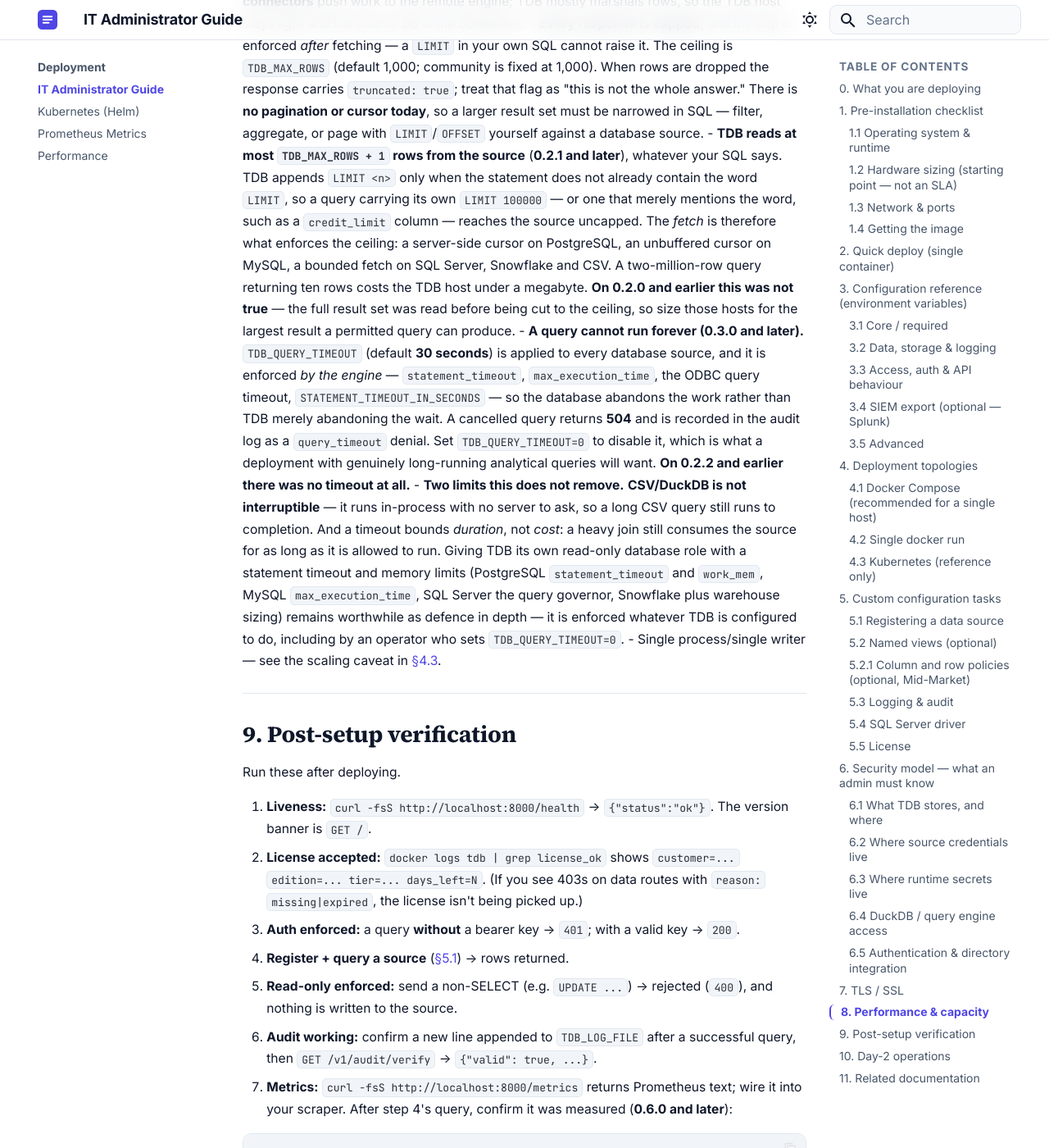
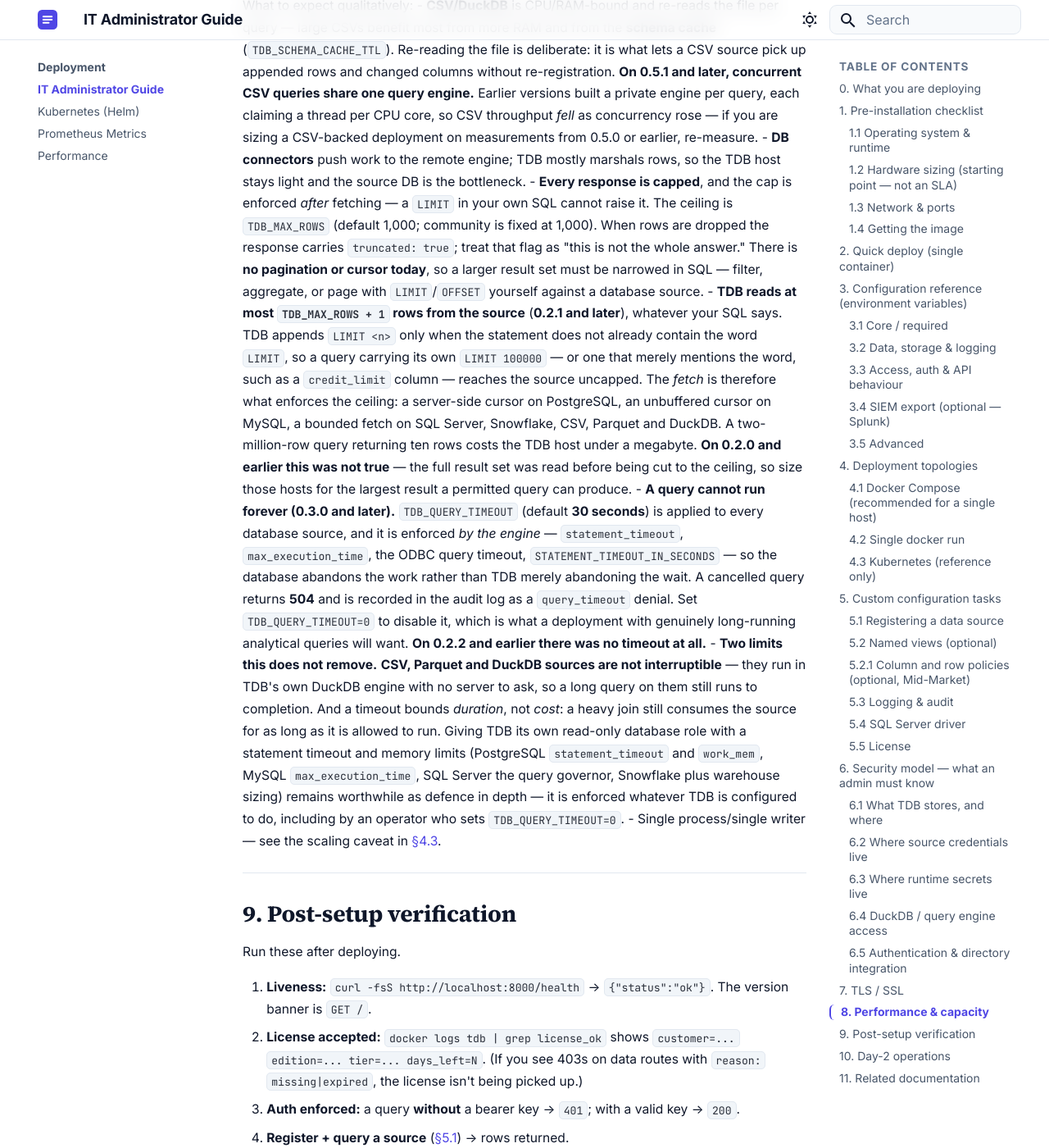
Before and after one commit to tdb-project/tdb-docs, an MkDocs documentation site: the page built from docs/deployment/it-admin-guide.md, in a window 1280 px wide and 1400 px high, scrolled down 18481 px. Shown: the whole window at 82% size. Built offline with MkDocs 1.6.1 and Material for MkDocs 9.7.7, drawn with Linux system fonts in a browser that asks for light colours; some of the changed text lies outside the part shown.

Commit message:
IT-admin guide: Parquet and DuckDB sources (the guide still listed CSV and four databases); DuckDB file handling in 6.4
Co-Authored-By: Claude Opus 5.5 <noreply@anthropic.com>

```diff
--- a/docs/deployment/it-admin-guide.md
+++ b/docs/deployment/it-admin-guide.md
@@ -20,7 +20,8 @@ FastAPI/uvicorn process that exposes:
 - operational endpoints: `/health`, `/metrics` (Prometheus), `/` (version banner).
 
 It is **read-only middleware** in front of *your* data sources (CSV files and, in
-enterprise, PostgreSQL / MySQL / SQL Server / Snowflake). It does not copy or
+enterprise, PostgreSQL / MySQL / SQL Server / Snowflake, Parquet files and DuckDB
+database files). It does not copy or
 warehouse your data — it proxies governed `SELECT`-only queries and writes an
 audit record for each one. Access is gated by a signed **license** (see the
 build/licensing playbook).
@@ -135,8 +136,8 @@ What each mount is for:
   startup, and a read-only mount makes the container exit at migration
   (`unable to open database file`).
 - `/app/logs` — the audit log (if you point `TDB_LOG_FILE` here). Persist it.
-- `/data` (read-only) — where you place CSV inputs. The image confines registered CSV
-  paths to this directory by default (`TDB_ALLOWED_DATA_DIR=/data`). Mounting it `:ro`
+- `/data` (read-only) — where you place CSV, Parquet and DuckDB files. The image confines
+  registered file paths to this directory by default (`TDB_ALLOWED_DATA_DIR=/data`). Mounting it `:ro`
   is correct and recommended — it's a *separate* path from `/app/data`.
 
 Confirm it came up:
@@ -171,7 +172,7 @@ inside the image. Defaults in parentheses.
 | Variable | Default | Purpose |
 |---|---|---|
 | `TDB_REGISTRY_DB` | `data/tdb_registry.db` | SQLite path for the source registry + API keys. |
-| `TDB_ALLOWED_DATA_DIR` | `/data` *(set in image)* | Confines registered **CSV** file paths to this dir (symlinks/`..` resolved). Empty = no restriction. DB connectors unaffected. |
+| `TDB_ALLOWED_DATA_DIR` | `/data` *(set in image)* | Confines registered **CSV, Parquet and DuckDB** file paths to this dir (symlinks/`..` resolved). Empty = no restriction. DB connectors unaffected. |
 | `TDB_LOG_FILE` | `tdb_audit.jsonl` | Audit log path (NDJSON). Point at a persisted volume, e.g. `/app/logs/...`. |
 | `TDB_LOG_LEVEL` | `INFO` | `DEBUG`/`INFO`/`WARNING`/`ERROR`. |
 | `TDB_VIEWS_DIR` | *(unset)* | Directory of YAML named-view definitions. Unset = views disabled. |
@@ -526,8 +527,14 @@ grants nothing beyond what was issued.
 
 ### 6.4 DuckDB / query engine access
 
-- CSV sources are queried **in-process by DuckDB**; there is no DuckDB server and no
-  persisted DuckDB database file. DuckDB reads the CSV file directly per query.
+- CSV and Parquet sources are queried **in-process by DuckDB**; there is no DuckDB
+  server, and TDB keeps no DuckDB database of its own. DuckDB reads the file directly per
+  query.
+- A **DuckDB source** (enterprise, from 0.23.0) is a DuckDB database file *you* provide.
+  TDB opens it read-only, in an engine of its own that can open no other file, and only
+  while a query runs, so the process that maintains the file can write between queries.
+  While that process holds the file, queries return `503` (`source_busy` in the audit
+  log). A `:ro` mount works, including after a writer crash that left a `.wal` file.
 - CSV file access is **confined to `TDB_ALLOWED_DATA_DIR`** (default `/data`); symlinks
   and `..` are resolved and paths outside are rejected. Keep that mount read-only.
   From 0.11.0 this also bounds the **SQL**: DuckDB refuses any file outside that
@@ -637,8 +644,8 @@ What to expect qualitatively:
   already contain the word `LIMIT`, so a query carrying its own `LIMIT 100000` — or one
   that merely mentions the word, such as a `credit_limit` column — reaches the source
   uncapped. The *fetch* is therefore what enforces the ceiling: a server-side cursor on
-  PostgreSQL, an unbuffered cursor on MySQL, a bounded fetch on SQL Server, Snowflake
-  and CSV. A two-million-row query returning ten rows costs the TDB host under a
+  PostgreSQL, an unbuffered cursor on MySQL, a bounded fetch on SQL Server, Snowflake,
+  CSV, Parquet and DuckDB. A two-million-row query returning ten rows costs the TDB host under a
   megabyte. **On 0.2.0 and earlier this was not true** — the full result set was read
   before being cut to the ceiling, so size those hosts for the largest result a
   permitted query can produce.
@@ -650,8 +657,9 @@ What to expect qualitatively:
   audit log as a `query_timeout` denial. Set `TDB_QUERY_TIMEOUT=0` to disable it, which
   is what a deployment with genuinely long-running analytical queries will want. **On
   0.2.2 and earlier there was no timeout at all.**
-- **Two limits this does not remove.** **CSV/DuckDB is not interruptible** — it runs
-  in-process with no server to ask, so a long CSV query still runs to completion. And a
+- **Two limits this does not remove.** **CSV, Parquet and DuckDB sources are not
+  interruptible** — they run in TDB's own DuckDB engine with no server to ask, so a long
+  query on them still runs to completion. And a
   timeout bounds *duration*, not *cost*: a heavy join still consumes the source for as
   long as it is allowed to run. Giving TDB its own read-only database role with a
   statement timeout and memory limits (PostgreSQL `statement_timeout` and `work_mem`,
```
